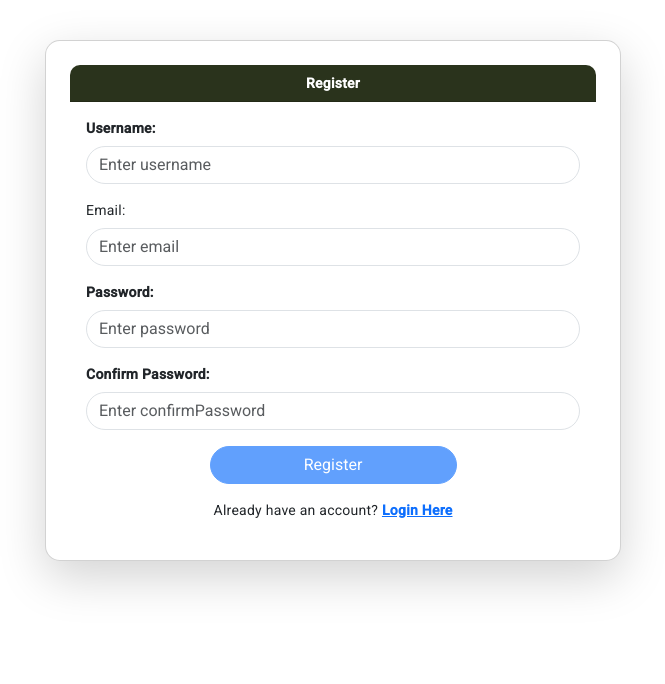
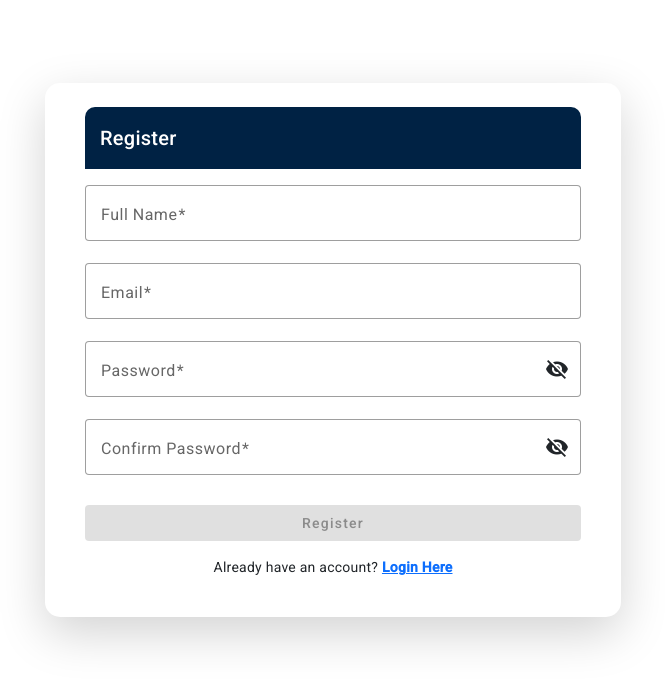
Before and after one commit to Akshar1199/Disaster_Preparedness, an Angular app: page /register in a window 1280 px wide. Shown: the top 684 px of the page, without its empty margins (307-972 px from the left). Built offline with nearby package versions, Linux system fonts and the light colour scheme.

Commit message:
Changes in login and register module

```diff
--- a/src/app/components/auth/login/login.component.html
+++ b/src/app/components/auth/login/login.component.html
@@ -1,46 +1,46 @@
 <div class="d-flex justify-content-center align-items-center" style="height:500px;">
-  <div class="card shadow-lg p-4" style="width: 45%; border-radius: 15px;">
-    <div class="card-header text-center text-white fw-bold" style="background: #1a240bed; border-radius: 10px 10px 0 0;">
-      Login
-    </div>
-    <div class="card-body">
+  <mat-card class="shadow-lg p-4 mat-elevation-z6" style="width: 45%; border-radius: 15px;">
+    <mat-card-header class="text-center text-white mb-3 p-3 mx-3" style="border-radius: 10px 10px 0 0;background-color: #282C35;">
+      <mat-card-title class="text-white">
+        Login
+      </mat-card-title>
+    </mat-card-header>
+    <mat-card-content>
       <form [formGroup]="userForm" (ngSubmit)="onUserSave()">
 
-        <div class="mb-3">
-          <label for="username" class="form-label fw-semibold">Username:</label>
-          <input type="text" formControlName="userName" class="form-control rounded-pill"
-            id="username" autocomplete="username"
-            placeholder="Enter username" name="username">
+        <mat-form-field class="w-100" appearance="outline">
+          <mat-label>email</mat-label>
+          <input matInput type="text" formControlName="email" id="email" autocomplete="email" placeholder="Enter email">
+          <mat-error *ngIf="userForm.controls['email'].touched && userForm.controls['email'].errors?.['required']">
+            This field is required
+          </mat-error>
+        </mat-form-field>
 
-          <div class="text-danger mt-1" *ngIf="userForm.controls['userName'].touched && userForm.controls['userName'].errors?.['required']">
-            <span>This field is required</span>
-          </div>
-        </div>
-
-        <div class="mb-3">
-          <label for="pwd" class="form-label fw-semibold">Password:</label>
-          <input type="password" formControlName="password" class="form-control rounded-pill"
-            id="pwd" autocomplete="current-password"
-            placeholder="Enter password">
-
-          <div class="text-danger mt-1" *ngIf="userForm.controls['password'].touched">
-            <span *ngIf="userForm.controls['password'].errors?.['required']">This field is required</span>
-            <span *ngIf="userForm.controls['password'].errors?.['minlength']">Minimum length is 5 characters</span>
-          </div>
-        </div>
+        <mat-form-field class="w-100" appearance="outline">
+          <mat-label>Password</mat-label>
+          <input matInput [type]="hide() ? 'password' : 'text'" formControlName="password" id="pwd" autocomplete="current-password" placeholder="Enter password">
+          <button mat-icon-button matSuffix (click)="clickEvent($event)" [attr.aria-label]="'Hide password'"
+            [attr.aria-pressed]="hide()">
+            <mat-icon>{{hide() ? 'visibility_off' : 'visibility'}}</mat-icon>
+          </button>
+          <mat-error *ngIf="userForm.controls['password'].touched && userForm.controls['password'].errors?.['required']">
+            This field is required
+          </mat-error>
+        </mat-form-field>
 
         <div *ngIf="errorMessage" class="alert alert-danger">
           {{ errorMessage }}
         </div>
 
-        <button type="submit" [disabled]="userForm.invalid"
-          class="btn btn-primary w-50 rounded-pill" style="margin-left: 25%;">Login</button>
+        <button mat-raised-button color="primary" type="submit" [disabled]="userForm.invalid" class="w-100 mt-2">
+          Login
+        </button>
       </form>
 
       <div class="text-center mt-3">
         <span>Don't have an account? </span>
         <a (click)="navigateToRegister()" class="text-primary fw-bold" style="cursor: pointer;">Register Here</a>
       </div>
-    </div>
-  </div>
+    </mat-card-content>
+  </mat-card>
 </div>
--- a/src/app/components/auth/login/login.component.ts
+++ b/src/app/components/auth/login/login.component.ts
@@ -1,15 +1,16 @@
 import { CommonModule } from '@angular/common';
-import { Component } from '@angular/core';
+import { Component, signal } from '@angular/core';
 import { ReactiveFormsModule, FormControl, FormGroup, Validators } from '@angular/forms';
 import { Router } from '@angular/router';
 import { MatFormFieldModule } from '@angular/material/form-field';
 import { MatInputModule } from '@angular/material/input';
 import { MatButtonModule } from '@angular/material/button';
 import { MatCardModule } from '@angular/material/card';
+import { MatIconModule } from '@angular/material/icon';
 
 @Component({
   selector: 'app-login',
-  imports: [CommonModule, ReactiveFormsModule, MatFormFieldModule, MatInputModule, MatButtonModule, MatCardModule],
+  imports: [CommonModule, ReactiveFormsModule, MatFormFieldModule, MatInputModule, MatButtonModule, MatCardModule, MatIconModule],
   templateUrl: './login.component.html',
   styleUrl: './login.component.css'
 })
@@ -17,25 +18,31 @@ import { MatCardModule } from '@angular/material/card';
 export class LoginComponent {
 
   userForm: FormGroup = new FormGroup({
-    userName: new FormControl("",[Validators.required]),
-    password: new FormControl("",[Validators.required, Validators.minLength(5)])
+    email: new FormControl("", [Validators.required,]),
+    password: new FormControl("", [Validators.required])
   })
+  hide = signal(true);
 
-  constructor(private router: Router){
+  clickEvent(event: MouseEvent) {
+    this.hide.set(!this.hide());
+    event.stopPropagation();
+  }
+
+  constructor(private router: Router) {
   }
 
   errorMessage: string = '';
 
-  onUserSave(){
+  onUserSave() {
     // const isValid = this.userForm.valid;
     const formValue = this.userForm.value;
 
     // this.authServ.getUsers().subscribe((users) => {
-    //   const user = users.find((user) => user.userName === formValue.userName);
+    //   const user = users.find((user) => user.email === formValue.email);
 
     //   if (user) {
     //     if (user.password === formValue.password) {
-    //       sessionStorage.setItem("userName",user.userName);
+    //       sessionStorage.setItem("email",user.email);
     //       this.errorMessage = '';
     //       this.userForm.reset();
     //       alert('Welcome to QuizMaster!');
@@ -53,11 +60,11 @@ export class LoginComponent {
 
   }
 
-  navigateToRegister(){
+  navigateToRegister() {
     this.router.navigate(['/register']);
   }
 
-  navigateToHome(){
+  navigateToHome() {
     this.router.navigate(['/category']);
   }
 }
--- a/src/app/components/auth/register/register.component.html
+++ b/src/app/components/auth/register/register.component.html
@@ -1,99 +1,88 @@
-<div class="d-flex justify-content-center align-items-center"
-  style="height:600px;">
-  <div class="card shadow-lg p-4" style="width: 45%; border-radius: 15px;">
-    <div class="card-header text-center text-white fw-bold"
-      style="background: #1a240bed; border-radius: 10px 10px 0 0;">
-      Register
-    </div>
+<div class="d-flex justify-content-center align-items-center" style="height:700px;">
+  <mat-card class="shadow-lg p-4 mat-elevation-z6" style="width: 45%; border-radius: 15px;">
+    <mat-card-header class="text-center mb-3 mx-3"
+      style="background: #002244; padding: 15px; border-radius: 10px 10px 0 0;">
+      <mat-card-title class="text-white">
+        Register
+      </mat-card-title>
+    </mat-card-header>
+    <mat-card-content>
+      <form [formGroup]="userForm" (ngSubmit)="onUserSave()">
 
-    <div class="card-body">
-      <form [formGroup]="userForm" (ngSubmit)="onUserSave()">
-        <div class="mb-3">
-          <label for="username" class="form-label fw-semibold">Username:</label>
-          <input type="text" formControlName="userName"
-            class="form-control rounded-pill"
-            id="username" autocomplete="username"
-            placeholder="Enter username" name="username">
+        <mat-form-field class="w-100" appearance="outline">
+          <mat-label>Full Name</mat-label>
+          <input matInput type="text" formControlName="fullName" id="fullName" autocomplete="fullName"
+            placeholder="Enter Your Full Name">
+          <mat-error
+            *ngIf="userForm.controls['fullName'].touched && userForm.controls['fullName'].errors?.['required']">
+            This field is required
+          </mat-error>
+        </mat-form-field>
 
-          <div class="text-danger mt-1"
-            *ngIf="userForm.controls['userName'].touched && userForm.controls['userName'].errors?.['required']">
-            <span>This field is required</span>
-          </div>
+        <mat-form-field class="w-100" appearance="outline">
+          <mat-label>Email</mat-label>
+          <input matInput type="email" formControlName="email" id="email" autocomplete="email"
+            placeholder="Enter email">
+          <mat-error *ngIf="userForm.controls['email'].touched && userForm.controls['email'].errors?.['required']">
+            This is required
+          </mat-error>
 
-        </div>
+          <mat-error *ngIf="userForm.controls['email'].touched && userForm.controls['email'].errors?.['pattern']">
+            Please follow proper email format
+          </mat-error>
+        </mat-form-field>
 
-        <div class="mb-3 mt-3">
-          <label for="email" class="form-label">Email:</label>
-          <input type="text" formControlName="email" class="form-control rounded-pill"
-            id="email" autocomplete="email"
-            placeholder="Enter email" name="email">
+        <mat-form-field class="w-100" appearance="outline">
+          <mat-label>Password</mat-label>
+          <input matInput [type]="hide1() ? 'password' : 'text'" formControlName="password" id="pwd" autocomplete="current-password" placeholder="Enter password">
 
-          <div class="text-danger">
-            @if(userForm.controls['email'].touched){
-            @if(userForm.controls['email'].errors?.['required']){
-            <span>This is required</span>
-            }
-            @else if(userForm.controls['email'].errors?.['email']){
-            <span>Provide proper email format and use &#64; too</span>
-            }
-            @else if(userForm.controls['email'].errors?.['pattern']){
-            <span>Please follow proper email format</span>
-            }
-            }
-          </div>
+          <button mat-icon-button matSuffix (click)="clickEvent1($event)" [attr.aria-label]="'Hide password'"
+            [attr.aria-pressed]="hide1()">
+            <mat-icon>{{hide1() ? 'visibility_off' : 'visibility'}}</mat-icon>
+          </button>
 
-        </div>
+          <mat-error
+            *ngIf="userForm.controls['password'].touched && userForm.controls['password'].errors?.['required']">
+            This field is required
+          </mat-error>
+          <mat-error
+            *ngIf="userForm.controls['password'].touched && userForm.controls['password'].errors?.['minlength']">
+            Minimum length is 5 characters
+          </mat-error>
+        </mat-form-field>
 
-        <div class="mb-3">
-          <label for="pwd" class="form-label fw-semibold">Password:</label>
-          <input type="password" formControlName="password"
-            class="form-control rounded-pill"
-            id="pwd" autocomplete="current-password"
-            placeholder="Enter password">
+        <mat-form-field class="w-100" appearance="outline">
+          <mat-label>Confirm Password</mat-label>
+          <input matInput [type]="hide2() ? 'password' : 'text'" formControlName="confirmPassword" id="confirmPwd" autocomplete="new-password" placeholder="Enter confirm password">
 
-          <div class="text-danger mt-1"
-            *ngIf="userForm.controls['password'].touched">
-            <span
-              *ngIf="userForm.controls['password'].errors?.['required']">This
-              field is required</span>
-            <span
-              *ngIf="userForm.controls['password'].errors?.['minlength']">Minimum
-              length is 5 characters</span>
-          </div>
-        </div>
+          <button mat-icon-button matSuffix (click)="clickEvent2($event)" [attr.aria-label]="'Hide password'"
+            [attr.aria-pressed]="hide2()">
+            <mat-icon>{{hide2() ? 'visibility_off' : 'visibility'}}</mat-icon>
+          </button>
+          <mat-error
+            *ngIf="userForm.controls['confirmPassword'].touched && userForm.controls['confirmPassword'].errors?.['required']">
+            This field is required
+          </mat-error>
 
-        <div class="mb-3">
-          <label for="pwd" class="form-label fw-semibold">Confirm Password:</label>
-          <input type="password" formControlName="password"
-            class="form-control rounded-pill"
-            id="pwd" autocomplete="current-confirmPassword"
-            placeholder="Enter confirmPassword">
+          <mat-error
+            *ngIf="userForm.controls['confirmPassword'].touched && userForm.controls['confirmPassword'].errors?.['minlength']">
+            Minimum length is 5 characters
+          </mat-error>
+        </mat-form-field>
 
-          <div class="text-danger mt-1"
-            *ngIf="userForm.controls['confirmPassword'].touched">
-            <span
-              *ngIf="userForm.controls['confirmPassword'].errors?.['required']">This
-              field is required</span>
-            <span
-              *ngIf="userForm.controls['confirmPassword'].errors?.['minlength']">Minimum
-              length is 5 characters</span>
-          </div>
-        </div>
-
-        <div *ngIf="errorMessage" class="alert alert-danger">
+        <div *ngIf="errorMessage" class="text-danger">
           {{ errorMessage }}
         </div>
 
-        <button type="submit" [disabled]="userForm.invalid"
-          class="btn btn-primary w-50 rounded-pill"
-          style="margin-left: 25%;">Register</button>
+        <button mat-raised-button color="primary" type="submit" [disabled]="userForm.invalid" class="w-100 mt-2">
+          Register
+        </button>
+      </form>
 
-      </form>
       <div class="text-center mt-3">
         <span>Already have an account? </span>
-        <a (click)="navigateToLogin()" class="text-primary fw-bold"
-          style="cursor: pointer;">Login Here</a>
+        <a (click)="navigateToLogin()" class="text-primary fw-bold" style="cursor: pointer;">Login Here</a>
       </div>
-    </div>
-  </div>
+    </mat-card-content>
+  </mat-card>
 </div>
--- a/src/app/components/auth/register/register.component.ts
+++ b/src/app/components/auth/register/register.component.ts
@@ -1,22 +1,27 @@
 import { CommonModule } from '@angular/common';
-import { Component } from '@angular/core';
+import { Component, signal } from '@angular/core';
 import {
   ReactiveFormsModule,
   FormControl,
   FormGroup,
   Validators,
 } from '@angular/forms';
+import { MatButtonModule } from '@angular/material/button';
+import { MatCardModule } from '@angular/material/card';
+import { MatFormFieldModule } from '@angular/material/form-field';
+import { MatIconModule } from '@angular/material/icon';
+import { MatInputModule } from '@angular/material/input';
 import { Router } from '@angular/router';
 
 @Component({
   selector: 'app-register',
-  imports: [CommonModule, ReactiveFormsModule],
+  imports: [CommonModule, ReactiveFormsModule, MatFormFieldModule, MatInputModule, MatButtonModule, MatCardModule, MatIconModule],
   templateUrl: './register.component.html',
   styleUrl: './register.component.css',
 })
 export class RegisterComponent {
   userForm: FormGroup = new FormGroup({
-    userName: new FormControl('', [Validators.required]),
+    fullName: new FormControl('', [Validators.required]),
     email: new FormControl('', [
       Validators.required,
       Validators.email,
@@ -28,6 +33,17 @@ export class RegisterComponent {
     ]),
     confirmPassword: new FormControl('', [Validators.required, Validators.minLength(5)])
   });
+
+  hide1 = signal(true);
+  clickEvent1(event: MouseEvent) {
+    this.hide1.set(!this.hide1());
+    event.stopPropagation();
+  }
+  hide2 = signal(true);
+  clickEvent2(event: MouseEvent) {
+    this.hide2.set(!this.hide2());
+    event.stopPropagation();
+  }
 
   constructor(private router: Router) {
     // this.userForm.controls['userName'].disable();
```
